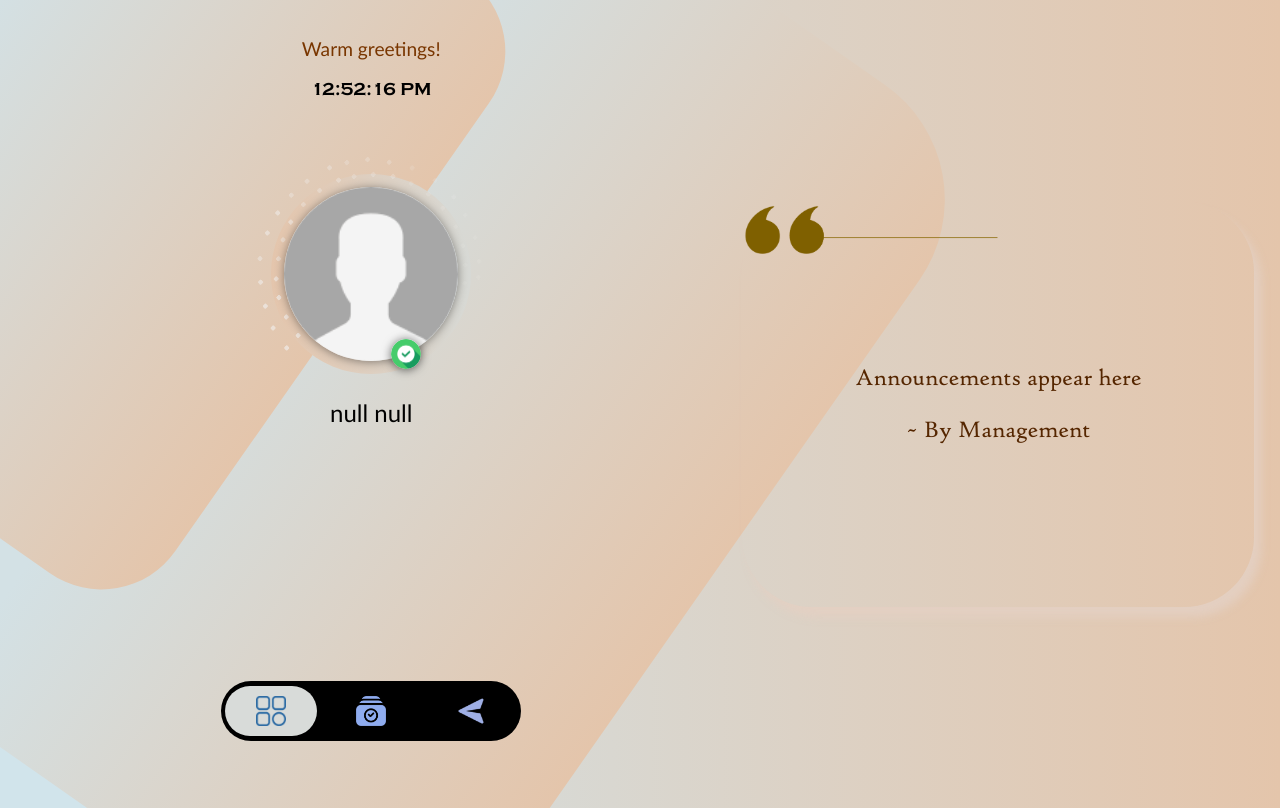
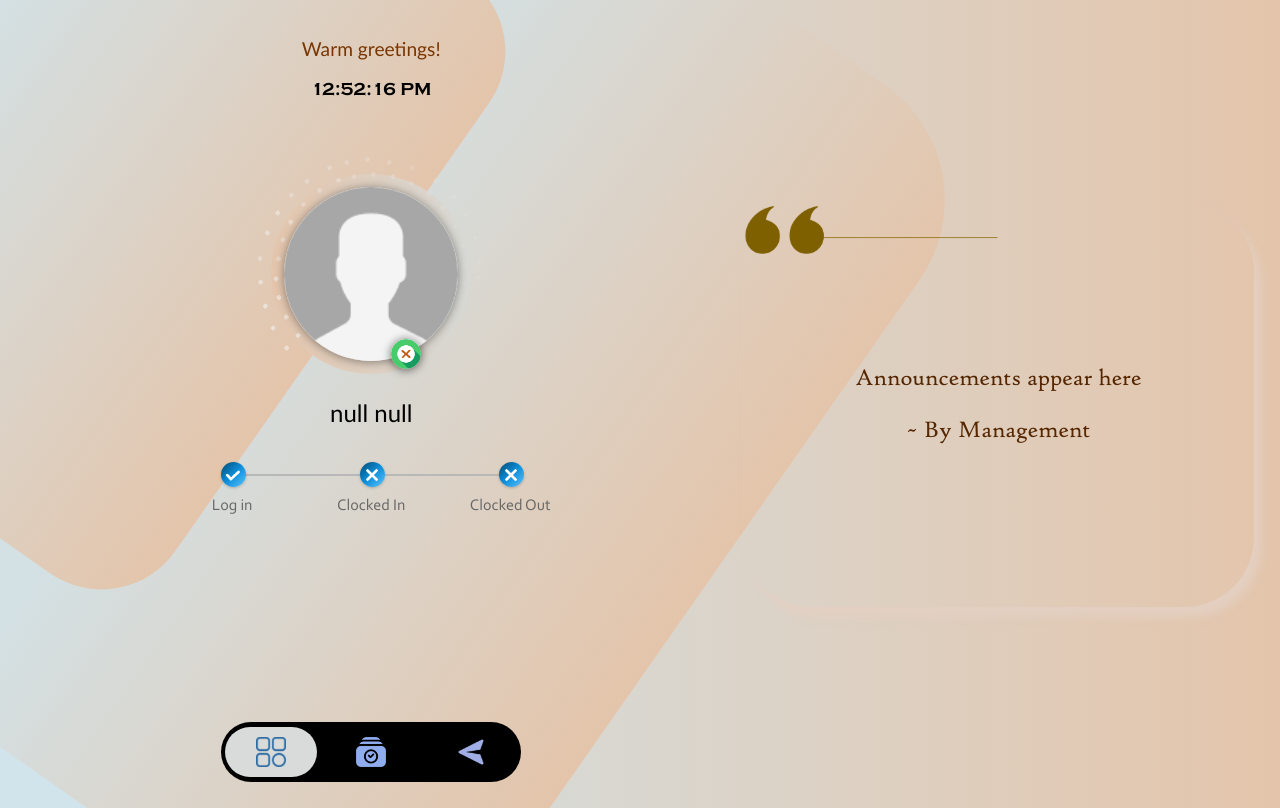
Before and after one commit to leevayle/attendance-system, a PHP site: page /other/dash-u.html in a window 1280 px wide. Run offline with PHP 8.4, Linux system fonts and the light colour scheme; data that the repository does not hold is empty.

Commit message:
clock in-out stable

```diff
--- /dev/null
+++ b/other/clockfetch.php
@@ -0,0 +1,42 @@
+<?php
+
+// Check if ID number is received via POST request
+if (isset($_POST['id_no'])) {
+    // Retrieve ID number from POST data
+    $id_no = $_POST['id_no'];
+
+    // Connect to the database
+    $servername = "localhost";
+    $username = "root";
+    $password = "";
+    $dbname = "attendancesystemapp001";
+    $conn = new mysqli($servername, $username, $password, $dbname);
+
+    // Check connection
+    if ($conn->connect_error) {
+        die("Connection failed: " . $conn->connect_error);
+    }
+
+    // Get today's date
+    $current_date = date("Y-m-d");
+
+    // Check if there is an entry in the clock table for today's date and the provided ID
+    $sql_check_entry = "SELECT * FROM clock WHERE id_no = '$id_no' AND date = '$current_date'";
+    $result = $conn->query($sql_check_entry);
+
+    if ($result->num_rows > 0) {
+        // Entry exists, set instatus to 'yes'
+        echo "yes";
+    } else {
+        // Entry does not exist, set instatus to 'no'
+        echo "no";
+    }
+
+    // Close the database connection
+    $conn->close();
+} else {
+    // ID number not received, handle error if needed
+    echo "ID number not received.";
+}
+
+?>
--- /dev/null
+++ b/other/clockoutfetch.php
@@ -0,0 +1,42 @@
+<?php
+
+// Check if ID number is received via POST request
+if (isset($_POST['id_no'])) {
+    // Retrieve ID number from POST data
+    $id_no = $_POST['id_no'];
+
+    // Connect to the database
+    $servername = "localhost";
+    $username = "root";
+    $password = "";
+    $dbname = "attendancesystemapp001";
+    $conn = new mysqli($servername, $username, $password, $dbname);
+
+    // Check connection
+    if ($conn->connect_error) {
+        die("Connection failed: " . $conn->connect_error);
+    }
+
+    // Get today's date
+    $current_date = date("Y-m-d");
+
+    // Check if there is an entry in the clock table for today's date, the provided ID, and time_out is not null
+    $sql_check_entry = "SELECT * FROM clock WHERE id_no = '$id_no' AND date = '$current_date' AND time_out IS NOT NULL";
+    $result = $conn->query($sql_check_entry);
+
+    if ($result->num_rows > 0) {
+        // Entry exists and time_out is filled, set outstatus to 'yes'
+        echo "yes";
+    } else {
+        // Entry does not exist or time_out is not filled, set outstatus to 'no'
+        echo "no";
+    }
+
+    // Close the database connection
+    $conn->close();
+} else {
+    // ID number not received, handle error if needed
+    echo "ID number not received.";
+}
+
+?>
--- a/other/css/dash-u.css
+++ b/other/css/dash-u.css
@@ -4,7 +4,7 @@ html, body {
     min-height: 500px;
     margin: 0;
     overflow: hidden;
-    max-width: 1800px;
+    max-width: 1920px;
     margin: auto;
     background: linear-gradient(to right,
     #D1E4EB 10%,
@@ -170,6 +170,75 @@ body {
     font-family: 'corbel',sans-serif;
     font-size: large;
 }
+.status-cont{
+    width: 95%;
+    max-width: 380px;
+    min-width: 300px;
+    height: 80px;
+    display: flex;
+    margin: auto;
+    position: relative;
+}
+.status-box{
+    width: 100px;
+    height: 95%;
+    border: 1px solid rgba(255, 0, 0, 0);
+    display: block;
+    margin: auto;
+}
+.status-top{
+    height: 70%;
+    width: 100%;
+    border: 1px solid rgba(0, 128, 0, 0);
+}
+.status-pic{
+    height: 25px;
+    width: 25px;
+    background-color: #0092e7;
+    background: linear-gradient(to bottom right,
+    #004872,
+    #0e8ed8,
+    #5cc3ff
+    );
+    border-radius: 50%;
+    margin: auto;
+    margin-top: 20%;
+    box-shadow: rgba(0, 0, 0, 0.211) 0px 1px 3px;
+    position: relative;
+    display: flex;
+}
+.status-pic-icon{
+    display: flex;
+    margin: auto;
+    width: 80%;
+    height: 80%;
+    border-radius: 50%;
+    overflow: hidden;
+}
+
+.status-bar{
+    width: 120px;
+    height: 2px;
+    position: absolute;
+    left: 20px;
+    top: 12px;
+    z-index: -1;
+}
+#bar1{
+
+    background-color: #039dcc;
+    background: #b8b8b8;
+}
+#bar2{
+    background: #b8b8b8;
+}
+.status-bottom{
+    width: 100%;
+    overflow: hidden;
+    text-align: center;
+    font-family: 'corbel',sans-serif;
+    color: #686868;
+}
 
 /*  Navigation  */
 .bottom-nav{
@@ -177,7 +246,7 @@ body {
     height: 80px;
     display: flex;
     position: absolute;
-    bottom: 7%;
+    bottom: 2%;
 }
 .b-nav{
     width: 300px;
@@ -271,11 +340,17 @@ body {
     .body1{
         width: 100%;
     }
+    .bottom-nav{
+        bottom: 7%;
+    }
     .body2{
         display: none;
     }
     #greetings{
         margin-top: 10%;
+    }
+    .status-cont{
+        margin-top: 30px;
     }
 }
 
--- a/other/css/dash.css
+++ b/other/css/dash.css
@@ -5,7 +5,7 @@ html, body {
     margin: 0;
     overflow: hidden;
     background-color: #EBF2FB;
-    max-width: 1800px;
+    max-width: 1920px;
     margin: auto;
 }
 body {
--- a/other/dash-u.html
+++ b/other/dash-u.html
@@ -37,7 +37,7 @@
                     <img id="user-profile" src="images/ser.png" class="icon" alt="Profile picture">
                 </div>
                 <div class="profile-verified">
-                    <img src="images/verified.png" class="icon">
+                    <img src="images/verified.png" class="icon" id="enrolled" title="enrollemnt">
                 </div>
             </div>
 
@@ -46,6 +46,36 @@
             </div>
             <div class="title-a" id="email-text">
                 <p id="email">email@mailservice.com</p>
+            </div>
+
+            <!--    STATUS SECTION  -->
+            <div class="status-cont">
+                <div class="status-box" style="margin-left: 0px;">
+                    <div class="status-top">
+                        <div class="status-pic">
+                            <div class="status-pic-icon"><img src="images/icons/check.png" class="icon"></div>
+                            <div class="status-bar" id="bar1"></div>
+                        </div>
+                    </div>
+                    <div class="status-bottom">Log in</div>
+                </div>
+                <div class="status-box">
+                    <div class="status-top">
+                        <div class="status-pic">
+                            <div class="status-pic-icon"><img src="images/icons/cross.png" id="clock-in-status" class="icon"></div>
+                            <div class="status-bar" id="bar2"></div>
+                        </div>
+                    </div>
+                    <div class="status-bottom">Clocked In</div>
+                </div>
+                <div class="status-box" style="margin-right: 0px;">
+                    <div class="status-top">
+                        <div class="status-pic">
+                            <div class="status-pic-icon"><img src="images/icons/cross.png" id="clock-out-status" class="icon"></div>
+                        </div>
+                    </div>
+                    <div class="status-bottom">Clocked Out</div>
+                </div>
             </div>
 
             <div class="bottom-nav">
--- a/other/js/dash-u.js
+++ b/other/js/dash-u.js
@@ -28,3 +28,99 @@ if (myValue2 === null || myValue2 === undefined) {
 
   document.getElementById('user-profile').src = myValue2;
 }
+
+const enrol = localStorage.getItem("enrolled");
+if (enrol == "yes") {
+    document.getElementById('enrolled').src = "images/verified.png";
+} else {
+
+  document.getElementById('enrolled').src = "images/not verified.png";
+}
+
+
+document.addEventListener("DOMContentLoaded", function() {
+    // Function to send ID number to clockfetch.php
+    function sendIdToClockFetch() {
+        // Retrieve ID number from local storage
+        var id_no = localStorage.getItem("idNo");
+
+        // Create an XMLHttpRequest object
+        var xhr = new XMLHttpRequest();
+
+        // Define the AJAX request
+        xhr.open("POST", "clockfetch.php", true);
+        xhr.setRequestHeader("Content-Type", "application/x-www-form-urlencoded");
+
+        // Define what happens when the AJAX request is complete
+        xhr.onload = function() {
+            if (xhr.status >= 200 && xhr.status < 300) {
+                // Request was successful, save response to localStorage
+                localStorage.setItem("instatus", xhr.responseText);
+                console.log("instatus = " + xhr.responseText);
+            } else {
+                // Request failed, handle error if needed
+                console.log("Request to clockfetch.php failed");
+            }
+        };
+
+        // Send the AJAX request with the ID number as data
+        xhr.send("id_no=" + id_no);
+    }
+
+    // Call the function to send ID number to clockfetch.php
+    sendIdToClockFetch();
+});
+
+document.addEventListener("DOMContentLoaded", function() {
+    // Function to send ID number to clockoutfetch.php
+    function sendIdToClockFetch() {
+        // Retrieve ID number from local storage
+        var id_no = localStorage.getItem("idNo");
+
+        // Create an XMLHttpRequest object
+        var xhr = new XMLHttpRequest();
+
+        // Define the AJAX request
+        xhr.open("POST", "clockoutfetch.php", true);
+        xhr.setRequestHeader("Content-Type", "application/x-www-form-urlencoded");
+
+        // Define what happens when the AJAX request is complete
+        xhr.onload = function() {
+            if (xhr.status >= 200 && xhr.status < 300) {
+                // Request was successful, save response to localStorage as outstatus
+                localStorage.setItem("outstatus", xhr.responseText);
+                console.log("outstatus = " + xhr.responseText);
+            } else {
+                // Request failed, handle error if needed
+                console.log("Request to clockoutfetch.php failed");
+            }
+        };
+
+        // Send the AJAX request with the ID number as data
+        xhr.send("id_no=" + id_no);
+    }
+
+    // Call the function to send ID number to clockoutfetch.php
+    sendIdToClockFetch();
+});
+
+
+
+
+document.addEventListener('DOMContentLoaded', ()=>{
+
+    setTimeout(()=>{
+const instat = localStorage.getItem("instatus");
+const outstat = localStorage.getItem("outstatus");
+
+if (instat == "yes"){
+    document.getElementById('clock-in-status').src = "images/icons/check.png";
+    document.getElementById('bar1').style.background = "#039dcc";
+}
+
+if (outstat == "yes"){
+    document.getElementById('clock-out-status').src = "images/icons/check.png";
+    document.getElementById('bar2').style.background = "#039dcc";
+}
+    },950);
+});
```
Also changed, not shown: other/js/fns.js (+0 -46 lines), other/images/icons/check.png (added), other/images/icons/cross.png (added), other/images/not verified.png (added), other/images/profiles/77581.jpg (deleted).
